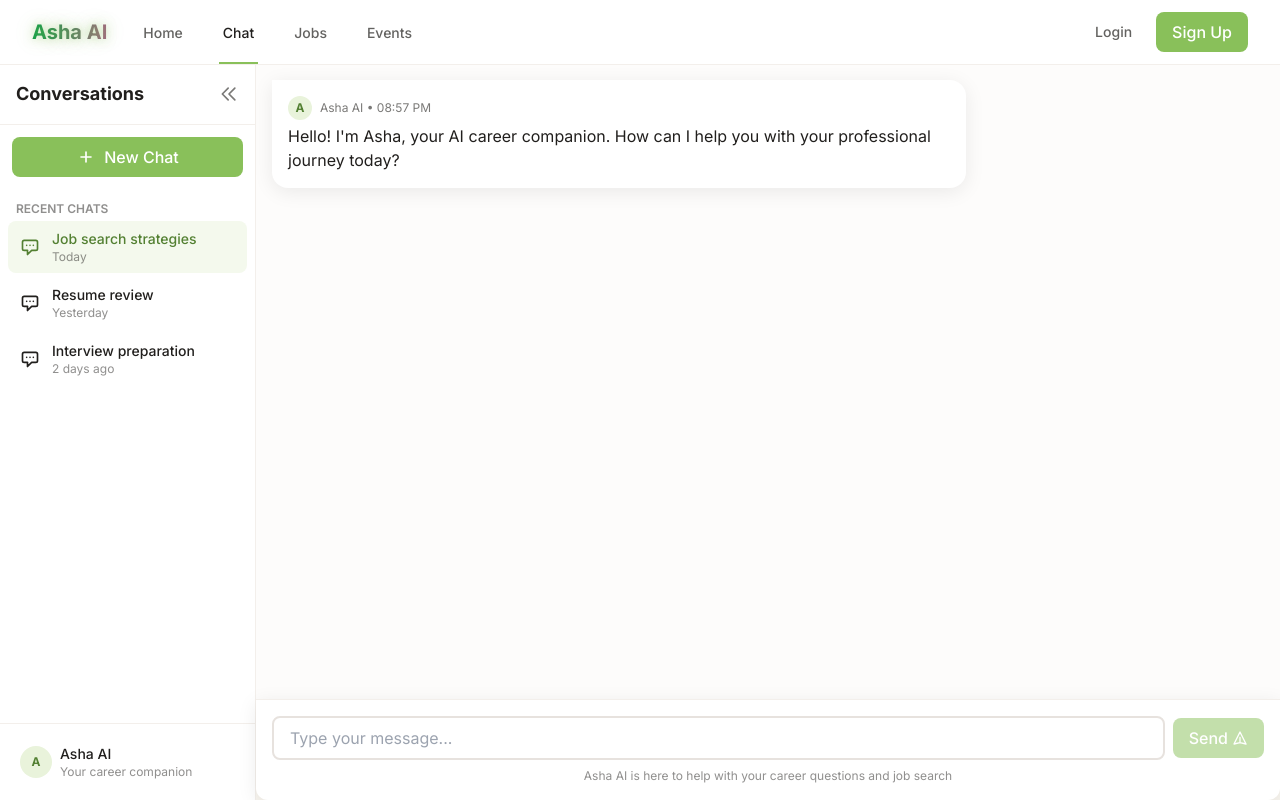
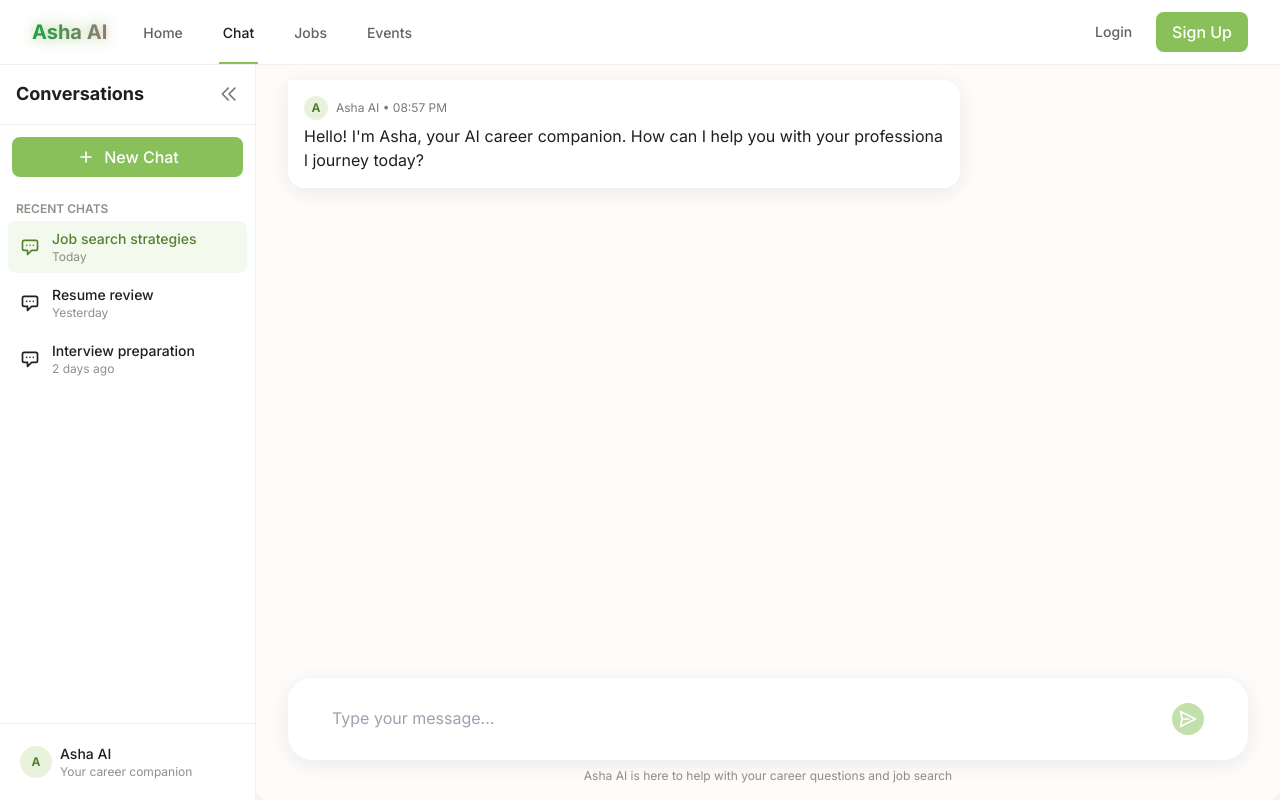
Before and after one commit to aleena-gigi/asha-ai-chatbot, a Next.js app in the folder frontend/: page /chat in a window 1280 px wide. Built offline with nearby package versions, Linux system fonts and the light colour scheme.

Commit message:
fixed the width of chat page

```diff
--- a/frontend/src/app/chat/page.tsx
+++ b/frontend/src/app/chat/page.tsx
@@ -27,7 +27,21 @@ export default function ChatPage() {
   }, []);
   const [inputValue, setInputValue] = useState('');
   const [isLoading, setIsLoading] = useState(false);
+  const [textareaHeight, setTextareaHeight] = useState(50);
   const messagesEndRef = useRef<HTMLDivElement>(null);
+  const textareaRef = useRef<HTMLTextAreaElement>(null);
+
+  // Auto-resize textarea as user types
+  useEffect(() => {
+    const textarea = textareaRef.current;
+    if (textarea) {
+      textarea.style.height = 'auto';
+      const scrollHeight = textarea.scrollHeight;
+      const newHeight = Math.min(scrollHeight, 200);
+      textarea.style.height = `${newHeight}px`;
+      setTextareaHeight(newHeight);
+    }
+  }, [inputValue]);
 
   const scrollToBottom = () => {
     messagesEndRef.current?.scrollIntoView({
@@ -110,7 +124,8 @@ export default function ChatPage() {
   return (
     <div className="flex flex-col h-full">
 
-      <div className="flex-1 overflow-y-auto p-4 bg-secondary-50">
+      <div className="flex-1 overflow-y-auto py-4 bg-secondary-50">
+        <div className="max-w-6xl mx-auto px-2 sm:px-6 md:px-8">
           <div className="space-y-4">
             {messages.map((message) => (
               <div
@@ -136,7 +151,7 @@ export default function ChatPage() {
                       {message.sender === 'user' ? 'You' : 'Asha AI'} • {formatTime(message.timestamp)}
                     </span>
                   </div>
-                <p className={`${message.sender === 'user' ? 'text-white' : 'text-foreground'}`}>
+                <p className={`${message.sender === 'user' ? 'text-white' : 'text-foreground'} break-words overflow-hidden whitespace-normal break-all`}>
                   {message.text}
                 </p>
                 </div>
@@ -166,29 +181,46 @@ export default function ChatPage() {
             <div ref={messagesEndRef} />
           </div>
         </div>
+      </div>
 
-      <div className="bg-white rounded-b-xl shadow-card p-4 border-t border-senary-200 sticky bottom-0 z-10">
-        <form onSubmit={handleSendMessage} className="flex items-center space-x-2">
-          <input
-            type="text"
+      <div className="bg-secondary-50 rounded-b-xl border-senary-200 sticky bottom-0 z-10 py-4">
+        <div className="max-w-6xl px-8 mx-auto  border-senary-100">
+          <div className='max-w-6xl mx-auto px-2 sm:px-6 md:px-8 bg-white sm:p-6 md:p-4 shadow-card rounded-3xl'>
+            <form onSubmit={handleSendMessage} className="relative align-middle flex items-center">
+              <textarea
+                ref={textareaRef}
                 value={inputValue}
                 onChange={(e) => setInputValue(e.target.value)}
                 placeholder="Type your message..."
-            className="input flex-1"
+                className="w-full p-3 pr-12 bg-transparent border-0 focus:outline-none focus:border-0 focus:ring-0 transition-all duration-300 min-h-[50px] max-h-[200px] resize-none text-base"
                 disabled={isLoading}
+                rows={1}
+                style={{
+                  overflowY: 'auto',
+                  outline: 'none',
+                  border: 'none'
+                }}
+                onKeyDown={(e) => {
+                  if (e.key === 'Enter' && !e.shiftKey) {
+                    e.preventDefault();
+                    if (inputValue.trim()) {
+                      handleSendMessage(e);
+                    }
+                  }
+                }}
               />
               <button
                 type="submit"
-            className="wp-button px-4 py-2 flex items-center justify-center"
+                className="absolute right-3 top-1/2 transform -translate-y-1/2 w-8 h-8 flex items-center justify-center bg-primary-500 text-white rounded-full transition-all duration-200 hover:bg-primary-600 hover:shadow-md focus:outline-none focus:ring-2 focus:ring-primary-500 focus:ring-offset-2 disabled:opacity-50 disabled:cursor-not-allowed"
                 disabled={isLoading || !inputValue.trim()}
               >
-            <span className="mr-1">Send</span>
               <svg
                 xmlns="http://www.w3.org/2000/svg"
-              className="h-4 w-4"
+                className="h-5 w-5"
                 fill="none"
                 viewBox="0 0 24 24"
                 stroke="currentColor"
+                style={{ transform: 'rotate(90deg)' }}
               >
                 <path
                   strokeLinecap="round"
@@ -196,13 +228,16 @@ export default function ChatPage() {
                   strokeWidth={2}
                   d="M12 19l9 2-9-18-9 18 9-2zm0 0v-8"
                 />
+
               </svg>
               </button>
             </form>
+          </div>
           <div className="mt-2 text-xs text-foreground/50 text-center">
             Asha AI is here to help with your career questions and job search
           </div>
         </div>
       </div>
+    </div>
   );
 }
```
Lines whose indentation alone changed are shown as unchanged.
